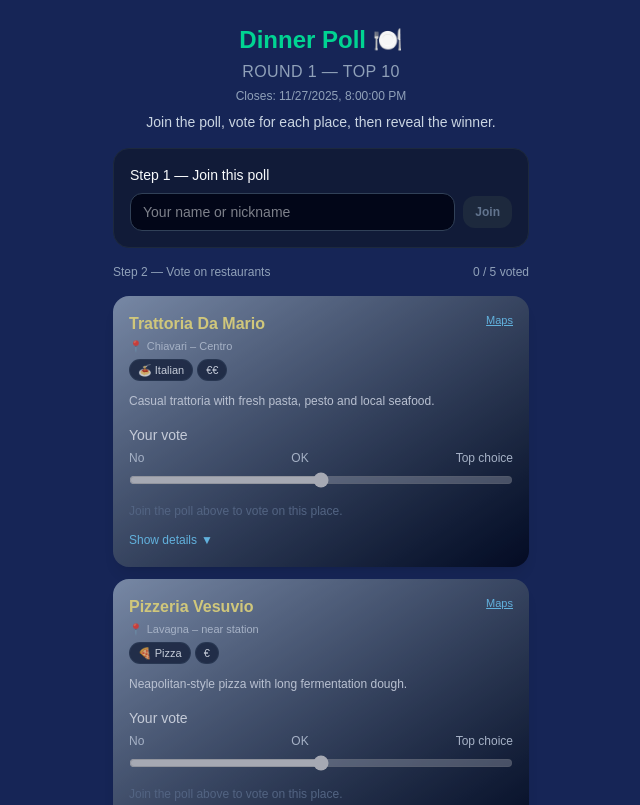
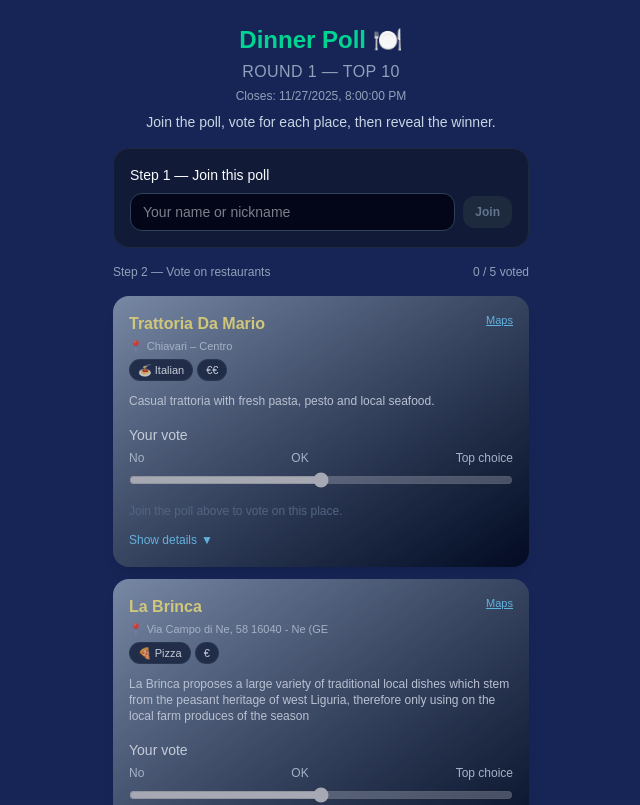
Before and after one commit to pjm199/dinner-pool, a Next.js app: page / in a window 1280 px wide. Shown: the top 805 px of the page, without its empty margins (319-959 px from the left). Built offline with nearby package versions, Linux system fonts and the light colour scheme.

Commit message:
Improved Restaurant Cards Details - 1

```diff
--- a/app/page.tsx
+++ b/app/page.tsx
@@ -17,23 +17,25 @@ const restaurants: Restaurant[] = [
     url: "#",
     location: "Chiavari – Centro",
     description: "Casual trattoria with fresh pasta, pesto and local seafood.",
-    images: ["/images/mario-1.jpg",
-             "/images/mario-2.jpg",
-             "/images/mario-3.jpg",
-            ], // put your real paths in /public/images
+    images: [
+      "/images/mario-1.jpg",
+      "/images/mario-2.jpg",
+      "/images/mario-3.jpg",
+    ], // put your real paths in /public/images
     specialties: ["Tagliatelle au pesto", "Seafood linguine", "Tiramisu"],
   },
   {
     id: "r2",
-    name: "Pizzeria Vesuvio",
+    name: "La Brinca",
     tags: ["🍕 Pizza", "€"],
     url: "#",
-    location: "Lavagna – near station",
-    description: "Neapolitan-style pizza with long fermentation dough.",
+    location: "Via Campo di Ne, 58 16040 - Ne (GE",
+    description:
+      "La Brinca proposes a large variety of traditional local dishes which stem from the peasant heritage of west Liguria, therefore only using on the local farm produces of the season",
     images: [
-      "/images/mario-1.jpg",
-      "/images/mario-2.jpg",
-      "/images/mario-3.jpg",
+      "/images/brinca-1.jpg",
+      "/images/brinca-2.jpg",
+      "/images/brinca-3.jpg",
     ],
     specialties: ["Margherita DOP", "Diavola", "Fritti misti"],
   },
```
